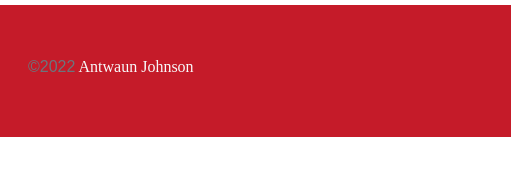
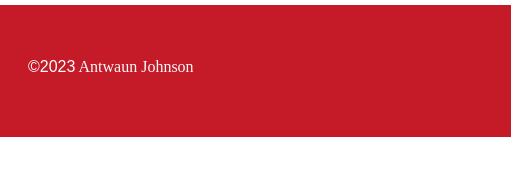
Before and after one commit to antwaunjohnson/redd-lyon-financial, a plain HTML site: page index.html in a window 1280 px wide. Shown: the part 663-838 px from the top of the page, 0-511 px from the left. Drawn offline with nearby package versions, Linux system fonts and the light colour scheme; a web font is replaced by a local one.

```diff
--- a/index.html
+++ b/index.html
@@ -98,7 +98,7 @@
             <div class="row row-cols-1  row-cols-lg-3 gy-2">
                 <div class="col order-last order-lg-first text-light m-lg-auto">
                     <div class="align-items-center justify-content-center">
-                        <span class="text-muted">&copy;2022</span>
+                        <span class="text-white">&copy;2023</span>
                         Antwaun Johnson
                     </div>
                 </div>
```
Also changed, not shown: img/android-chrome-192x192.png, img/android-chrome-512x512.png, img/apple-touch-icon.png, img/favicon-16x16.png, img/favicon-32x32.png, img/favicon.ico.
